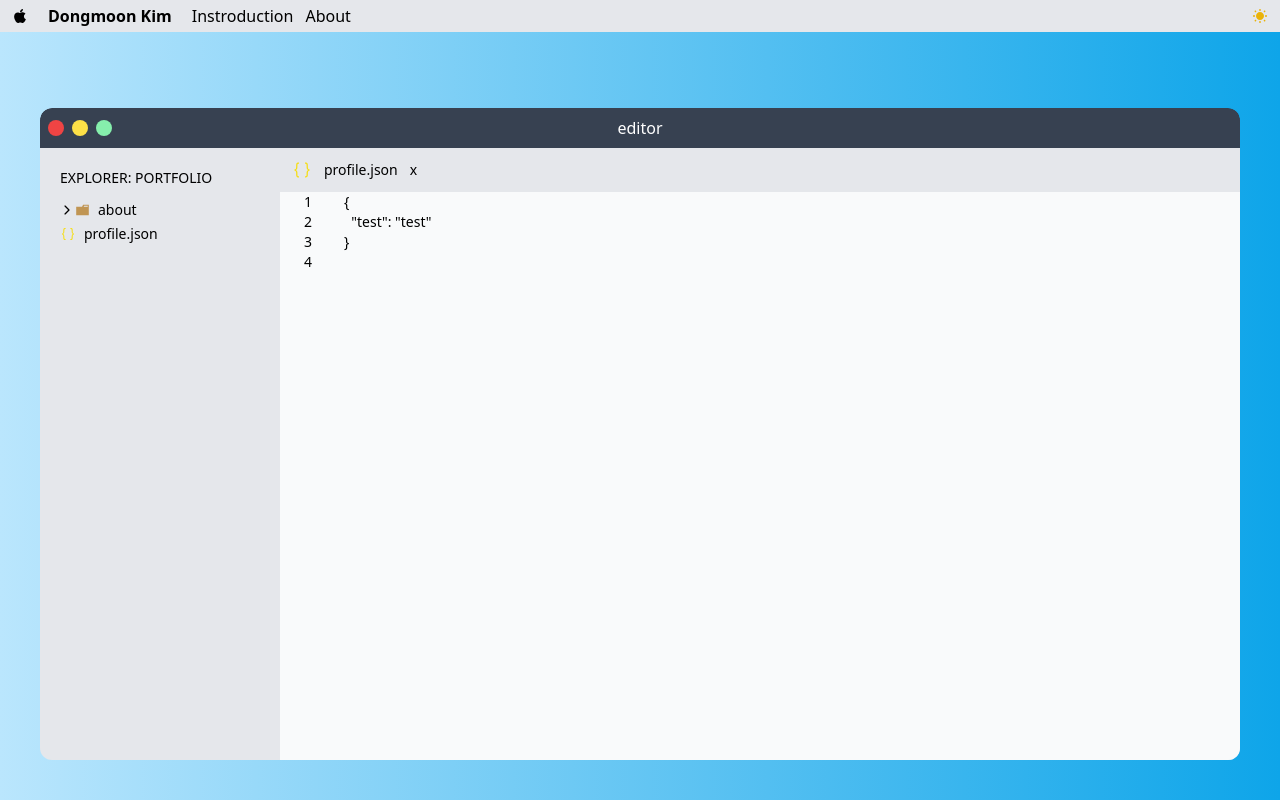
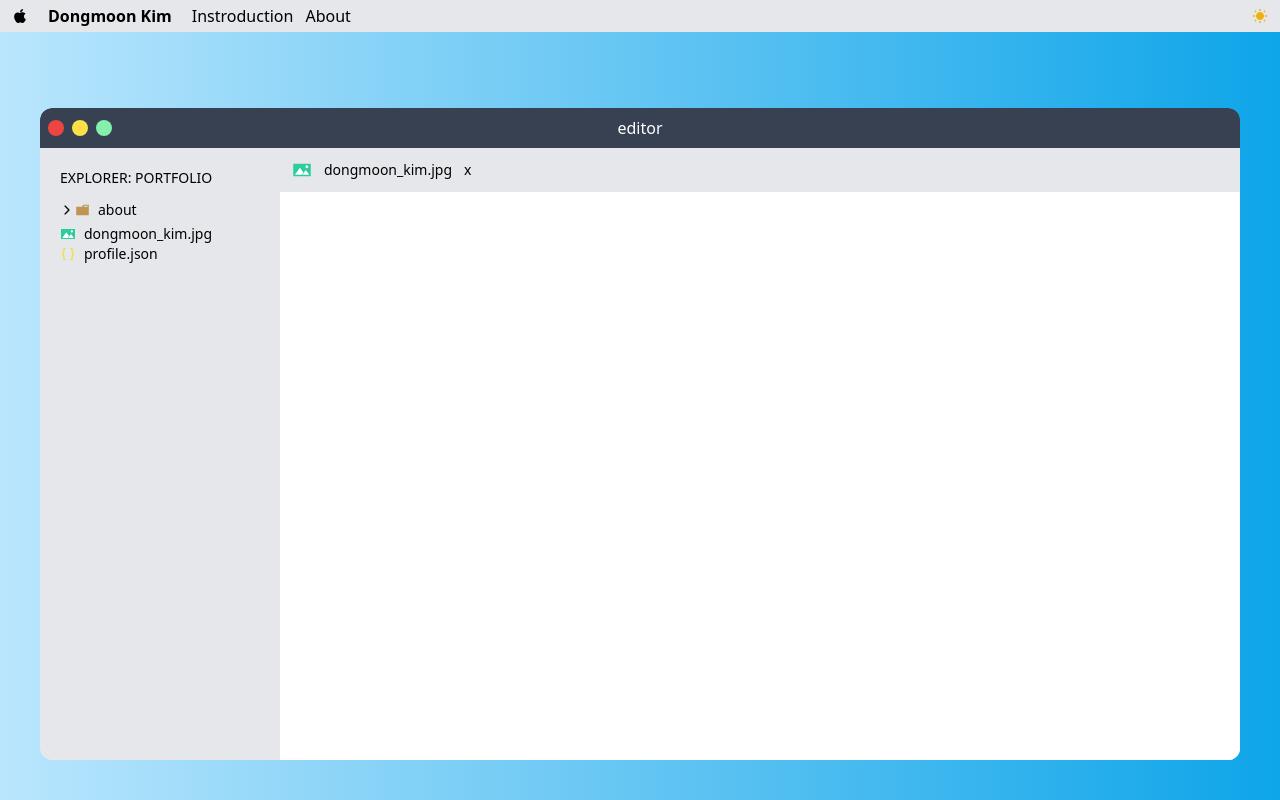
Before and after one commit to Dongmoon29/portfolio, a Next.js app: page /about in a window 1280 px wide. Built offline with nearby package versions, Linux system fonts and the light colour scheme.

Commit message:
add: render pdf feature

```diff
--- a/src/app/about/page.tsx
+++ b/src/app/about/page.tsx
@@ -12,21 +12,6 @@ const AboutMe: FC = () => {
   const { theme } = useThemeContext();
   const { os } = useOsContext();
 
-  useEffect(() => {
-    const ping = async () => {
-      try {
-        const response = await fetch('/api/datas');
-        if (!response.ok) {
-          throw new Error(`HTTP error! status: ${response.status}`);
-        }
-        const res = await response.json();
-      } catch (error: any) {
-        console.error('Fetching error:', error.message);
-      }
-    };
-
-    ping();
-  }, []);
   return (
     <div
       id="aboutMe"
--- a/src/app/api/datas/route.ts
+++ b/src/app/api/datas/route.ts
@@ -29,6 +29,23 @@ const readDirectory = async (
           ...directoryContents,
         };
       } else {
+        // Check if the file is an image or a PDF
+        const imageExtensions = ['.png', '.jpg', '.jpeg', '.gif'];
+        const isImage = imageExtensions.some((ext) =>
+          dirent.name.endsWith(ext)
+        );
+        const isPdf = dirent.name.endsWith('.pdf');
+
+        if (isImage || isPdf) {
+          return {
+            id: uuidv4(),
+            filename: dirent.name,
+            content: { src: `${itemPath}` }, // Set the content to an object with src
+            path: `/${itemPath}`,
+            fileType: 'file',
+            isActive: false,
+          };
+        } else {
           const content = await fs.promises.readFile(resPath, 'utf8');
           return {
             id: uuidv4(),
@@ -38,6 +55,7 @@ const readDirectory = async (
             fileType: 'file',
             isActive: false,
           };
+        }
       }
     })
   );
@@ -54,6 +72,7 @@ const readDirectory = async (
   return { files, folders };
 };
 
+// need to figure out why it calls 4 times
 export const GET = async () => {
   try {
     const data = await readDirectory(dbPath);
--- /dev/null
+++ b/src/app/api/media/route.ts
@@ -0,0 +1,37 @@
+import fs from 'fs';
+import { NextRequest, NextResponse } from 'next/server';
+import path from 'path';
+
+export const GET = async (req: NextRequest) => {
+  const filename = req.nextUrl.searchParams.get('uri');
+  if (!filename) {
+    return;
+  }
+
+  const filePath = path.resolve('./db', filename);
+
+  if (!fs.existsSync(filePath)) {
+    return NextResponse.json({ message: 'File not found', status: 404 });
+  }
+
+  const fileBuffer = fs.readFileSync(filePath);
+  // Determine the content type based on the file extension
+  const contentType = getContentType(path.extname(filename));
+  const res = new NextResponse(fileBuffer, {
+    headers: {
+      'content-type': contentType,
+    },
+  });
+  return res;
+};
+function getContentType(ext: string) {
+  const mimeTypes: { [key: string]: string } = {
+    '.pdf': 'application/pdf',
+    '.jpg': 'image/jpeg',
+    '.jpeg': 'image/jpeg',
+    '.png': 'image/png',
+    '.gif': 'image/gif',
+  };
+
+  return mimeTypes[ext.toLowerCase()] || 'application/octet-stream';
+}
--- a/src/components/about/vscode/vscode.tsx
+++ b/src/components/about/vscode/vscode.tsx
@@ -45,7 +45,7 @@ const VsCodeComponent: FC = () => {
               theme === 'dark' ? 'bg-gray-800' : 'bg-gray-200'
             }`}>
             <VsCodeBuffers />
-            <VsCodeEditorArea content={state.currentFile?.content} />
+            <VsCodeEditorArea content={state.currentFile?.content ?? ''} />
           </div>
         </div>
       </div>
--- a/src/components/about/vscode/vscodeEditorArea.tsx
+++ b/src/components/about/vscode/vscodeEditorArea.tsx
@@ -4,17 +4,38 @@ import { useThemeContext } from '@/context/ThemeContext';
 import { FC, useState, ChangeEvent, useEffect } from 'react';
 
 type VsCodeEditorAreaProps = {
-  content?: string;
+  content: string | { src: string };
 };
 
 export const VsCodeEditorArea: FC<VsCodeEditorAreaProps> = ({ content }) => {
   const { theme } = useThemeContext();
-  const [currentContents, setCurrentContents] = useState(content ?? '');
-  const lines = currentContents.split('\n');
+  const [currentContents, setCurrentContents] = useState(content);
+  const [mediaContent, setMediaContent] = useState<any>(null);
+  const lines =
+    typeof currentContents === 'string' ? currentContents.split('\n') : null;
 
   useEffect(() => {
     setCurrentContents(content ?? '');
   }, [content]);
+  useEffect(() => {
+    if (typeof currentContents === 'string') return;
+    const fetchMediaContent = async () => {
+      try {
+        const res = await fetch(`/api/media?uri=${currentContents.src}`);
+        if (!res.ok) {
+          throw new Error(`Error fetching PDF content: ${res.statusText}`);
+        }
+
+        const blob = await res.blob();
+        const uri = URL.createObjectURL(blob);
+        setMediaContent(uri);
+      } catch (error) {
+        console.error(error);
+      }
+    };
+
+    fetchMediaContent();
+  }, [currentContents]);
 
   const handleInputChange = (e: ChangeEvent<HTMLTextAreaElement>) => {
     setCurrentContents(e.target.value);
@@ -24,8 +45,9 @@ export const VsCodeEditorArea: FC<VsCodeEditorAreaProps> = ({ content }) => {
     <div
       className={`${
         theme === 'dark' ? 'bg-black' : 'bg-gray-50'
-      } w-full flex-1 overflow-auto`}>
-      <div className=" flex gap-2">
+      } w-full flex-1 overflow-auto flex`}>
+      <div className=" flex gap-2 flex-1">
+        {lines && (
           <div className="flex flex-col">
             {lines.map((_, index) => (
               <div
@@ -37,7 +59,9 @@ export const VsCodeEditorArea: FC<VsCodeEditorAreaProps> = ({ content }) => {
               </div>
             ))}
           </div>
+        )}
         <div className="flex-1">
+          {typeof currentContents === 'string' && (
             <textarea
               className={`${
                 theme === 'dark' ? 'bg-black' : 'bg-gray-50'
@@ -45,6 +69,14 @@ export const VsCodeEditorArea: FC<VsCodeEditorAreaProps> = ({ content }) => {
               value={currentContents}
               onChange={handleInputChange}
             />
+          )}
+          {typeof currentContents !== 'string' && (
+            <iframe
+              className="w-full h-full"
+              src={`${mediaContent}#view=Fit`}
+              title="vscode"
+            />
+          )}
         </div>
       </div>
     </div>
--- a/src/components/fileIcons/icons.tsx
+++ b/src/components/fileIcons/icons.tsx
@@ -60,6 +60,24 @@ export const FileIcon: FC<FileIconProps> = ({ filename, size }) => {
     );
   }
 
+  if (
+    filename.endsWith('.png') ||
+    filename.endsWith('.jpg') ||
+    filename.endsWith('.jpeg')
+  ) {
+    icon = (
+      <div className="min-w-4">
+        <Image
+          src={'/svgs/image.svg'}
+          priority
+          height={size}
+          width={size}
+          alt="icon"
+        />
+      </div>
+    );
+  }
+
   return icon;
 };
 
--- a/src/types/vscodeTypes.ts
+++ b/src/types/vscodeTypes.ts
@@ -11,7 +11,7 @@ export type VsCodeFolderType = {
 export type VsCodeFileType = {
   id: string;
   filename: string;
-  content: string;
+  content: string | { src: string };
   path: string;
   fileType: 'file';
   isActive: boolean;
```
Also changed, not shown: db/dongmoon_kim.jpg (added), public/svgs/image.svg (added). Lines whose indentation alone changed are shown as unchanged.
